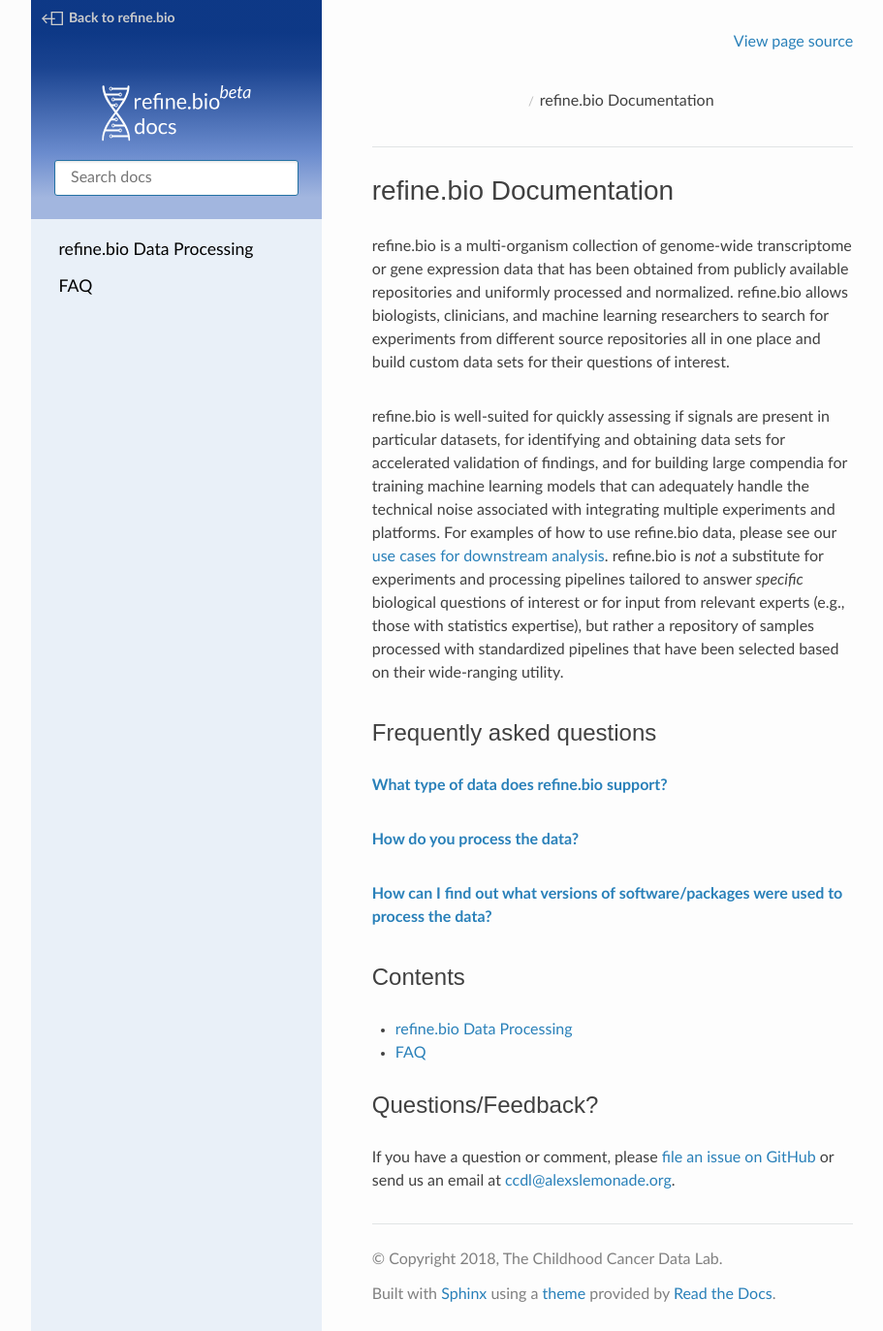
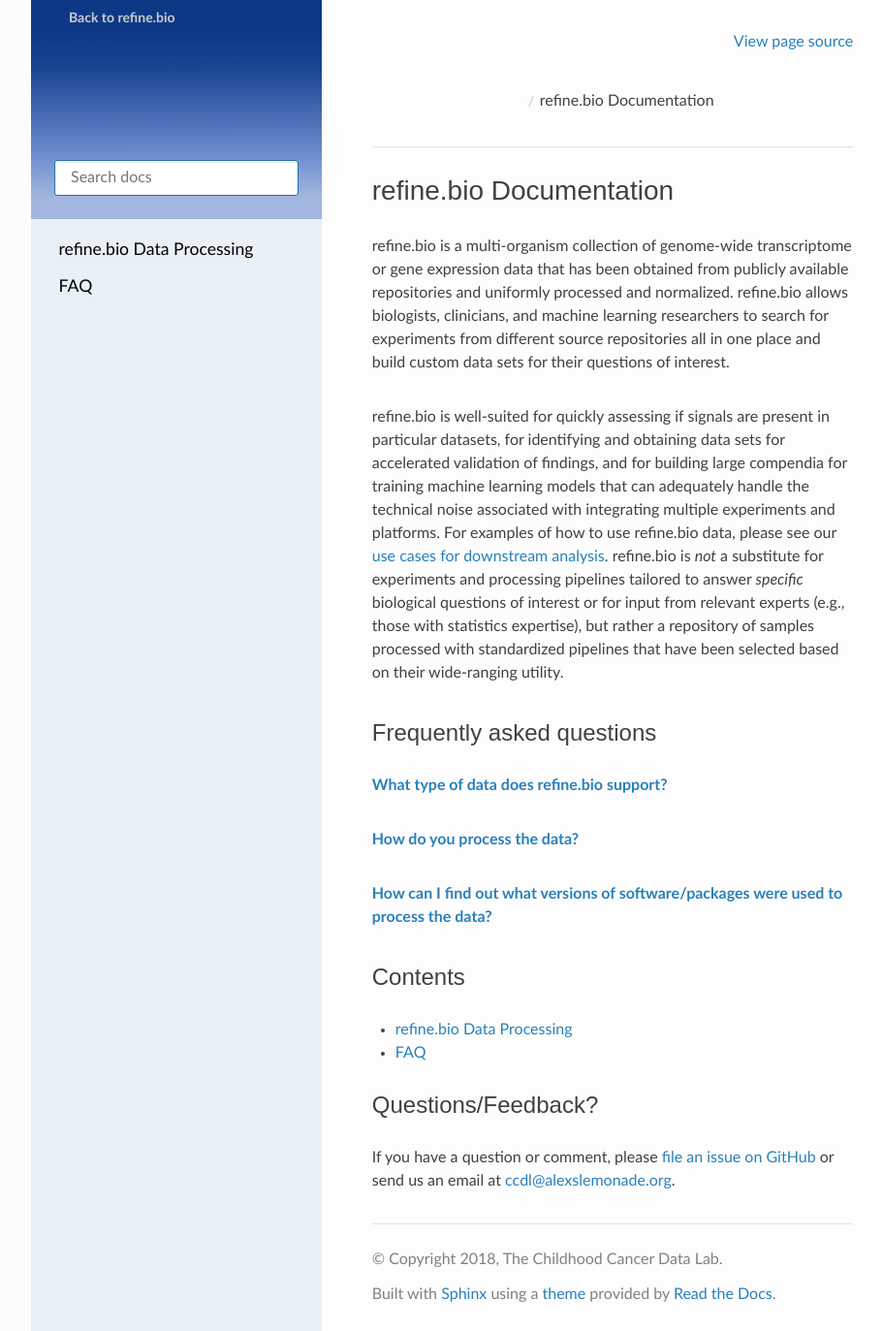
Before and after one commit to AlexsLemonade/refinebio-docs, a Sphinx documentation site: the page built from docs/index.md, in a window 1280 px wide. Shown: the whole page at 97% size, without its empty margins (158-1069 px from the left). Built offline with Sphinx 7.4.7 and the Read the Docs theme 2.0.0, drawn with Linux system fonts in a browser that asks for light colours.

Commit message:
correct path for icons

```diff
--- a/docs/_static/styles.css
+++ b/docs/_static/styles.css
@@ -55,7 +55,7 @@
   width: 154px;
   height: 59px;
   padding: 32px;
-  background-image: url('/_static/logo-docs.svg');
+  background-image: url('/en/latest/_static/logo-docs.svg');
   background-repeat: no-repeat;
   filter: brightness(0) invert(1);
   color: transparent;
@@ -73,7 +73,7 @@
   top: 5px;
   left: 5px;
   font-size: 14px !important;
-  background-image: url('/_static/icon-exit.svg') !important;
+  background-image: url('/en/latest/_static/icon-exit.svg') !important;
   background-position: 6px center !important;
   padding-left: 24px;
 
```
